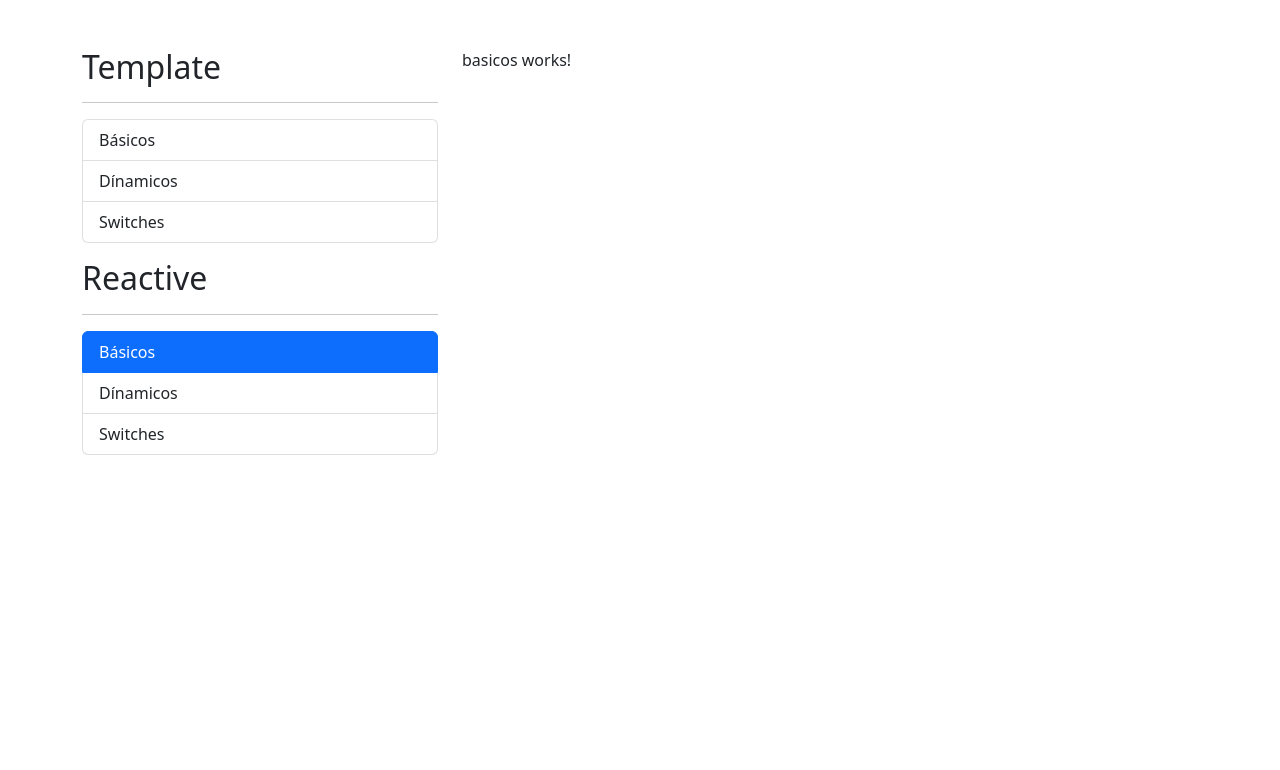
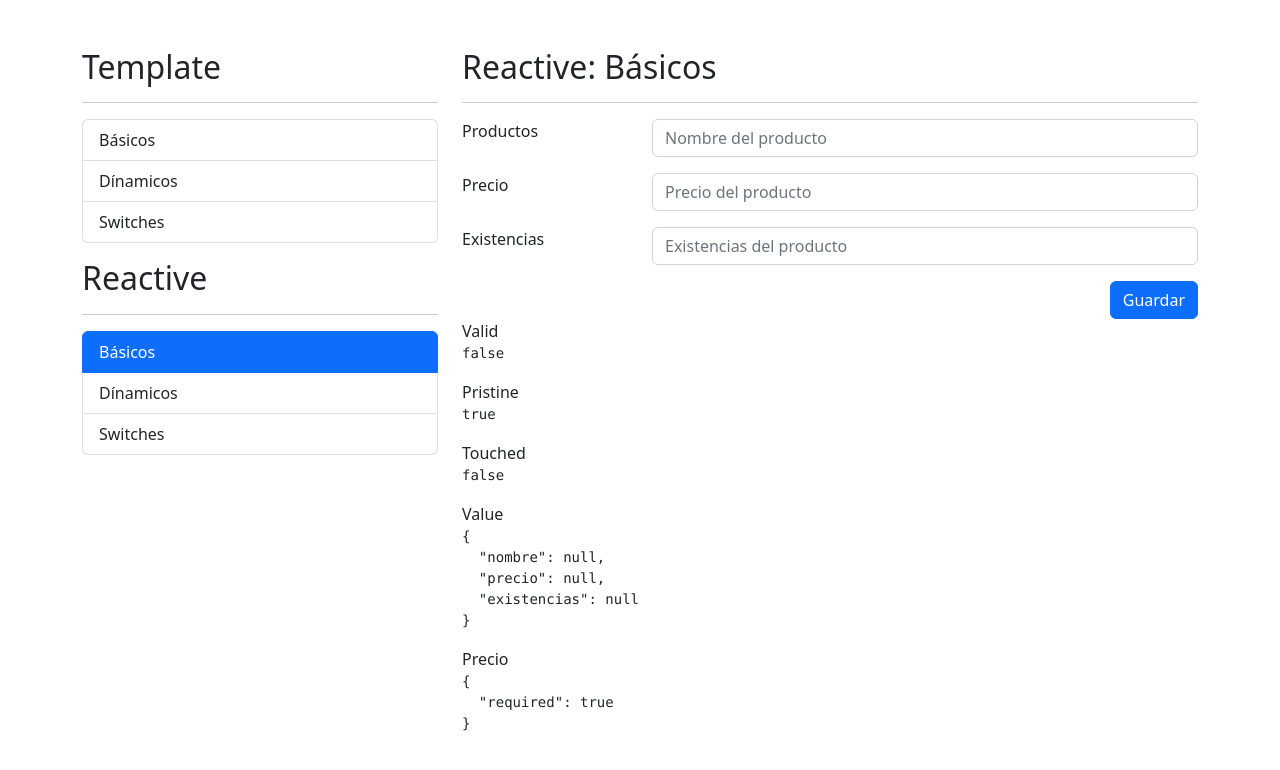
Before and after one commit to miguelaurela/FormulariosApp, an Angular app: page /reactive/basicos in a window 1280 px wide. Shown: the top 770 px of the page. Built offline with nearby package versions, Linux system fonts and the light colour scheme.

Commit message:
mitad de tarea de video 256

```diff
--- a/src/app/reactive/basicos/basicos.component.html
+++ b/src/app/reactive/basicos/basicos.component.html
@@ -1 +1,85 @@
-<p>basicos works!</p>
+<h2>Reactive: Básicos</h2>
+<hr>
+<div class="row">
+    <div class="col">
+        <form (ngSubmit)="guardar()" [formGroup]="miFormulario">
+             <!-- campo de producto -->
+            <div class="mb-3 row">
+                <label class="col-sm-3 col-from-label">Productos</label>
+                    <div class="col-sm-9">
+                        <input
+                            type="text"
+                            class="form-control"
+                            formControlName="nombre"
+                            placeholder="Nombre del producto">
+                            <span class="form-text  text-danger"
+                            *ngIf="campoEsValido('nombre')"
+                            >Debe ser de 3 letras</span>
+                            <!-- *ngIf="nombreValido()" -->
+                    </div>
+
+            </div>
+            <!-- campo de precio -->
+            <div class="mb-3 row">
+                <label class="col-sm-3 col-from-label">Precio</label>
+                    <div class="col-sm-9">
+                        <input
+                            type="number"
+                            class="form-control"
+                            formControlName="precio"
+                            placeholder="Precio del producto"
+                            required
+                            min="0">
+                            <span class="form-text  text-danger"
+                            *ngIf="campoEsValido('precio')"
+                            >El precio debe ser mayor que 0</span>
+                            <!-- *ngIf="precioValido()" -->
+                    </div>
+            </div>
+            <!-- campo de existencias -->
+            <div class="mb-3 row">
+                <label class="col-sm-3 col-from-label">Existencias</label>
+                    <div class="col-sm-9">
+                        <input
+                            type="number"
+                            class="form-control"
+                            formControlName="existencias"
+                            placeholder="Existencias del producto">
+                            <span class="form-text  text-danger"
+                            *ngIf="campoEsValido('existencias')"
+                            >La Existencia debe ser mayor que 0</span>
+                    </div>
+            </div>
+            <div class="row">
+                <div class="col">
+                    <button type="submit"
+                    class="btn btn-primary float-end"
+                    (click)="guardar()">
+                    <!-- [disabled]="miFormulario.invalid" -->
+                    Guardar
+                    </button>
+                </div>
+            </div>
+        </form>
+    </div>
+</div>
+
+<div class="row">
+    <div class="col">
+        <span>Valid</span>
+        <pre>{{miFormulario.valid}}</pre>
+
+        <span>Pristine</span>
+        <pre>{{miFormulario.pristine}}</pre>
+
+        <span>Touched</span>
+        <pre>{{miFormulario.touched}}</pre>
+
+        <span>Value</span>
+        <pre>{{miFormulario.value|json}}</pre>
+        <span>Precio</span>
+        <pre>{{miFormulario.controls['precio'].errors|json}}</pre>
+
+
+    </div>
+</div>
--- a/src/app/reactive/basicos/basicos.component.ts
+++ b/src/app/reactive/basicos/basicos.component.ts
@@ -1,4 +1,5 @@
 import { Component, OnInit } from '@angular/core';
+import { FormBuilder, FormControl, FormGroup, Validators } from '@angular/forms';
 
 @Component({
   selector: 'app-basicos',
@@ -7,9 +8,30 @@ import { Component, OnInit } from '@angular/core';
 })
 export class BasicosComponent implements OnInit {
 
-  constructor() { }
+  // miFormulario:FormGroup=new FormGroup({
+    //   nombre:     new FormControl('RTX 4080ti'),
+    //   precio:     new FormControl(1500),
+    //   existencias:new FormControl(5),
+    // })
+  miFormulario!:FormGroup
+  constructor(private _formBuilder:FormBuilder) { }
+  ngOnInit(): void {
+    this.miFormulario=this._formBuilder.group({
+      nombre:[,[Validators.required,Validators.minLength(3)]],
+      precio:[,[Validators.required,Validators.min(0)]],
+      existencias:[,[Validators.required,Validators.min(0)]]
+    })
+  }
+  campoEsValido(campo:string):boolean|null{
+    return this.miFormulario.controls[campo].errors && this.miFormulario.controls[campo].touched
+  }
+  guardar(){
+    if (this.miFormulario.invalid) {
+      this.miFormulario.markAllAsTouched()
+      return;
+    }
 
-  ngOnInit(): void {
+    console.log(this.miFormulario.value);
+    this.miFormulario.reset()
   }
-
 }
--- a/src/app/reactive/dinamicos/dinamicos.component.html
+++ b/src/app/reactive/dinamicos/dinamicos.component.html
@@ -1 +1,75 @@
-<p>dinamicos works!</p>
+<h2> Reactivos: <small> Dinámicos</small></h2>
+<hr>
+<form [formGroup]="miFormulario" (ngSubmit)="guardar()">
+    <!-- nombre -->
+    <div class="mb-3 row">
+        <label class="col-sm-3 col-form-label">Nombre</label>
+        <div class="col-sm-9">
+            <input type="text" class="form-control"
+            placeholder="Nombre de la persona"
+            formControlName="nombre"
+            required>
+            <span class="form-text text-danger"
+            *ngIf="campoEsValido('nombre')"
+                >
+                Este campo es obligatorio
+            </span>
+        </div>
+    </div>
+    <div class="mb-3 row">
+        <label class="col-sm-3 col-form-label">Agregar</label>
+        <div class="col-sm-9">
+            <div class="input-group">
+                <input  class="form-control"
+                        formControlName="favorito"
+                        placeholder="Agregar favorito"
+                        >
+                        <!-- (keyup.enter)="" -->
+                <button class="btn btn-outline-primary"
+                        type="button"
+
+                        >
+                    Agregar
+                </button>
+                <span class="form-text text-danger"
+                    *ngIf="campoEsValido('favorito')"
+                    >
+                    Este campo es obligatorio
+                </span>
+            </div>
+        </div>
+    </div>
+    <!-- Lista de Juegos Favoritos -->
+    <div class="mb-3 row">
+        <label class="col-sm-3 col-form-label">Agregar favorito</label>
+        <div class="col-sm-9">
+            <!-- <div class="input-group mb-1"
+            *ngFor="let juego of persona.favoritos; let i=index">
+                <input type="text"
+                        class="form-control "
+                        [(ngModel)]="juego.nombre"
+                        name="favorito_{{i}}"
+                        >
+                <button class="btn btn-outline-danger"
+                (click)="eliminar(i)" >
+                    Eliminar
+                </button>
+            </div> -->
+        </div>
+    </div>
+    <div class="row">
+        <div class="col-sm-9">
+            <button type="button"
+            class="btn btn-primary"
+            [disabled]="false"
+            >
+            <!-- (click)="a=1" -->
+                Guardar
+            </button>
+        </div>
+    </div>
+</form>
+<!--
+<div>
+   <pre> {{persona|json}}</pre>
+</div> -->
--- a/src/app/reactive/dinamicos/dinamicos.component.ts
+++ b/src/app/reactive/dinamicos/dinamicos.component.ts
@@ -1,4 +1,5 @@
 import { Component, OnInit } from '@angular/core';
+import { FormBuilder, FormGroup, Validators } from '@angular/forms';
 
 @Component({
   selector: 'app-dinamicos',
@@ -6,10 +7,24 @@ import { Component, OnInit } from '@angular/core';
   styleUrls: ['./dinamicos.component.css']
 })
 export class DinamicosComponent implements OnInit {
-
-  constructor() { }
+ miFormulario!:FormGroup;
+  constructor(private _formBuilder:FormBuilder) { }
 
   ngOnInit(): void {
+    this.miFormulario=this._formBuilder.group({
+      nombre:[,[Validators.required,Validators.minLength(3)]],
+      favorito:[,[Validators.required,Validators.minLength(3)],]
+    })
+  }
+  campoEsValido(campo:string):boolean|null{
+    return this.miFormulario.controls[campo].errors && this.miFormulario.controls[campo].touched
   }
 
+  guardar(){
+    console.log(this.miFormulario.value);
+    if (this.miFormulario.valid) {
+      this.miFormulario.markAllAsTouched()
+      return;
+    }
+  }
 }
--- a/src/app/reactive/reactive.module.ts
+++ b/src/app/reactive/reactive.module.ts
@@ -5,6 +5,7 @@ import { ReactiveRoutingModule } from './reactive-routing.module';
 import { BasicosComponent } from './basicos/basicos.component';
 import { DinamicosComponent } from './dinamicos/dinamicos.component';
 import { SwitchesComponent } from './switches/switches.component';
+import { ReactiveFormsModule } from '@angular/forms';
 
 
 @NgModule({
@@ -15,7 +16,8 @@ import { SwitchesComponent } from './switches/switches.component';
   ],
   imports: [
     CommonModule,
-    ReactiveRoutingModule
+    ReactiveFormsModule,
+    ReactiveRoutingModule,
   ]
 })
 export class ReactiveModule { }
--- a/src/app/reactive/switches/switches.component.html
+++ b/src/app/reactive/switches/switches.component.html
@@ -1 +1,80 @@
-<p>switches works!</p>
+<h2> Reactivos: Switches</h2>
+<hr>
+
+<form >
+    <div class="row mb-3">
+        <label class="col-sm-3 col-form-label">
+            Género
+        </label>
+        <div class="col-sm-9">
+            <div class="form-check">
+                <input  class="form-check-input"
+                        type="radio"
+                        name="radioGenero"
+                        value="M"
+                        id="radioMasculino"
+                        required>
+                <label class="form-check-label" for="radioMasculino">
+                    Masculino
+                </label>
+              </div>
+              <div class="form-check">
+                <input class="form-check-input"
+                        type="radio"
+                        name="radioGenero"
+                        value="F"
+                        id="radioFemenino"
+                        >
+                <label class="form-check-label" for="radioFemenino">
+                    Femenino
+                </label>
+              </div>
+        </div>
+    </div>
+    <!-- Switches -->
+    <div class="row mb-3">
+        <label for="" class="col-sm-3 col-form-label">Notificaciones</label>
+        <div class="col-sm-9">
+            <div class="form-check form-switch mt-2">
+                <input class="form-check-input"
+                       type="checkbox"
+                       id="flexSwitchCheckChecked" checked>
+                <label class="form-check-label" for="flexSwitchCheckChecked">Quiero recibir notificiones</label>
+              </div>
+
+        </div>
+    </div>
+    <div class="row mb-3">
+        <label for="" class="col-sm-3 col-form-label"></label>
+        <div class="col-sm-9">
+            <input  type="checkbox"
+                    class="form-check-input"
+                    id="flexCheckDefault">
+            <label  for="flexCheckDefault"
+                    >
+                    <!-- class="col-sm-3 col-form-label" -->
+                Terminos y condiciones de uso
+            </label>
+
+        </div>
+    </div>
+    <div class="row">
+        <div class="col">
+            <button class="btn btn-primary">
+                Guardar
+            </button>
+        </div>
+    </div>
+</form>
+
+<!-- <h5>Valor  del formulario</h5>
+<pre>{{miFormulario.value | json}}
+</pre>
+
+<h5>Persona</h5>
+<pre>{{persona | json}}
+</pre>
+
+<h5>Valid</h5>
+<pre>{{miFormulario.valid | json}}
+</pre> -->
```
